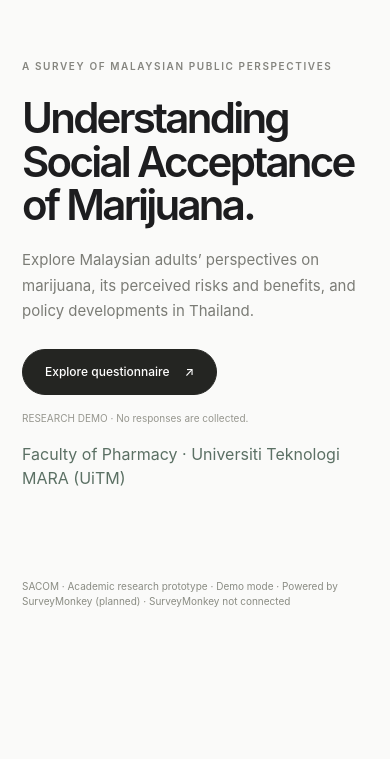
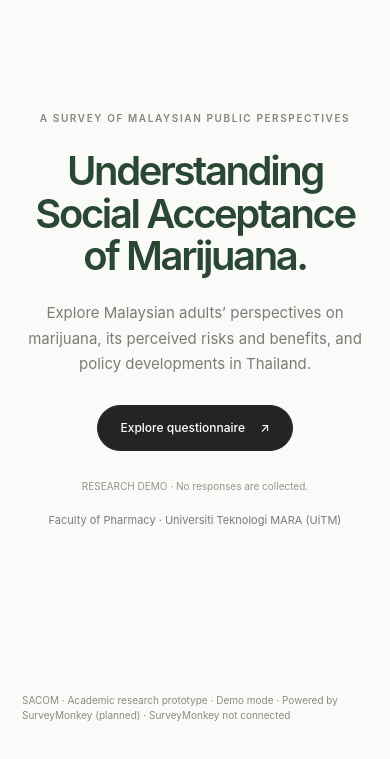
Before and after one commit to saprimad/SACOM, a website built with Vite: page index.html in a window 390 px wide. Shown: the part 75-834 px from the top of the page. Built offline with nearby package versions, Linux system fonts and the light colour scheme; no server answers.

Commit message:
Style focused minimalist SACOM homepage for iPhone and desktop

```diff
--- a/src/styles.css
+++ b/src/styles.css
@@ -65,3 +65,13 @@
 @media(max-width:900px){.topic-grid{grid-template-columns:repeat(2,minmax(0,1fr))}.research-topics,.landing-faq{padding-left:24px;padding-right:24px}.site-links{gap:12px;margin-right:12px}}
 @media(max-width:600px){.topic-grid,.pis-summary{grid-template-columns:1fr}.research-topics,.landing-faq{padding:55px 20px}.topic-card{padding:22px}.brand-leaf{width:23px}.site-links{display:none}.minimal-leaf-art .hero-leaf{width:45%;min-width:125px}}
 @media(prefers-reduced-motion:reduce){.minimal-leaf-art *{animation:none!important;transition:none!important}}
+
+/* Single-focus SACOM homepage: no oversized illustration or promotional sections. */
+.landing .hero-minimal{max-width:1000px;min-height:min(75vh,700px);display:flex;align-items:center;justify-content:center;text-align:center;padding:110px 36px 130px}
+.landing .hero-minimal .hero-copy{width:100%;max-width:850px;margin:auto}
+.landing .hero-minimal h1{font-size:clamp(48px,6.8vw,90px);line-height:1.07;color:#294733;letter-spacing:-.06em;max-width:850px;margin:30px auto}
+.landing .hero-minimal .hero-description{max-width:590px;margin:auto;font-size:clamp(15px,2vw,18px)}
+.landing .hero-minimal .hero-actions{justify-content:center;margin-top:36px}
+.landing .hero-minimal .hero-caption{margin-top:28px}
+.landing .hero-affiliation{font-size:12px;margin-top:18px;color:#728076}
+@media(max-width:700px){.landing .hero-minimal{min-height:calc(100svh - 170px);padding:65px 24px 90px}.landing .hero-minimal h1{font-size:clamp(40px,10.2vw,61px);margin:22px auto}.landing .hero-minimal .hero-actions{margin-top:28px}.landing .hero-affiliation{font-size:11px}}
```
